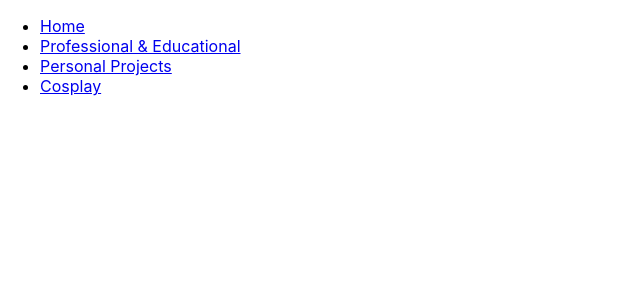
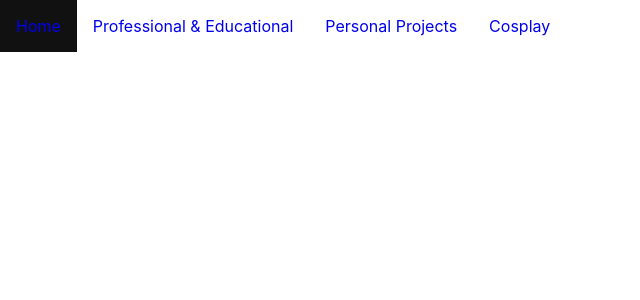
Before and after one commit to frankienakama/sarafrandsen-dotcom, a React app: page /#/cosplay in a window 1280 px wide. Shown: the top 300 px of the page, without its empty margins (0-640 px from the left). Built offline with nearby package versions, Linux system fonts and the light colour scheme.

Commit message:
Create header component

```diff
--- a/src/components/header/Header.css
+++ b/src/components/header/Header.css
@@ -0,0 +1,18 @@
+ul {
+    list-style-type: none;
+    margin: 0;
+    padding: 0;
+    overflow: hidden;
+}
+
+li a {
+    float: left;
+    display: block;
+    text-align: center;
+    padding: 16px;
+    text-decoration: none;
+}
+
+li a:hover {
+    background-color: #111111;
+}
--- a/src/components/header/Header.js
+++ b/src/components/header/Header.js
@@ -2,6 +2,7 @@
 import PropTypes from 'prop-types';
 import HeaderNav from "../headerNav/HeaderNav";
 import copy from "./header.json";
+import "./Header.css";
 
 class Header extends Component {
     render() {
--- a/src/components/headerNav/HeaderNav.js
+++ b/src/components/headerNav/HeaderNav.js
@@ -4,7 +4,7 @@
 import {
     NavLink
 } from "react-router-dom";
-import styles from "./headerNav.css";
+import styles from "./HeaderNav.css";
 
 class HeaderNav extends Component {
     render() {
```
